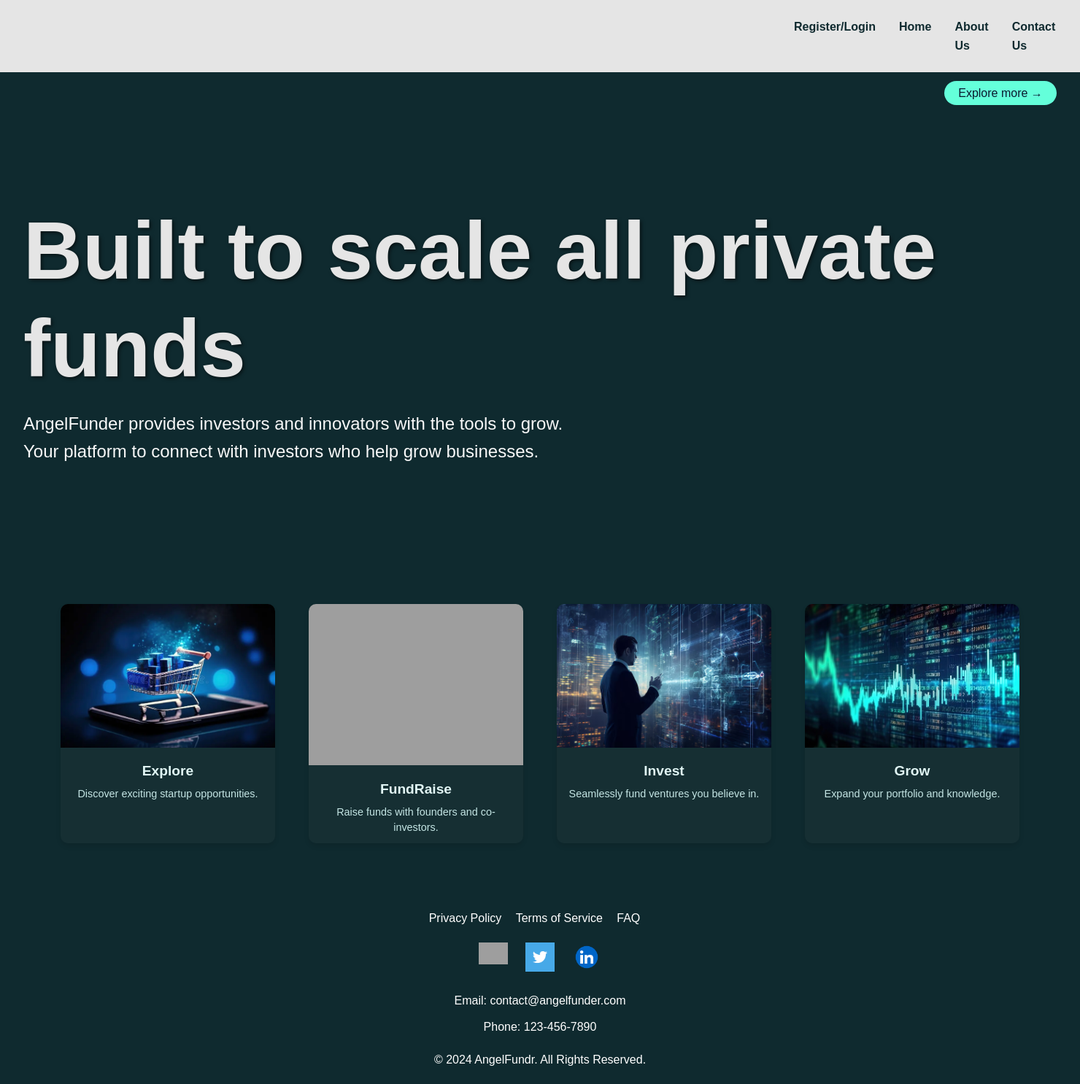
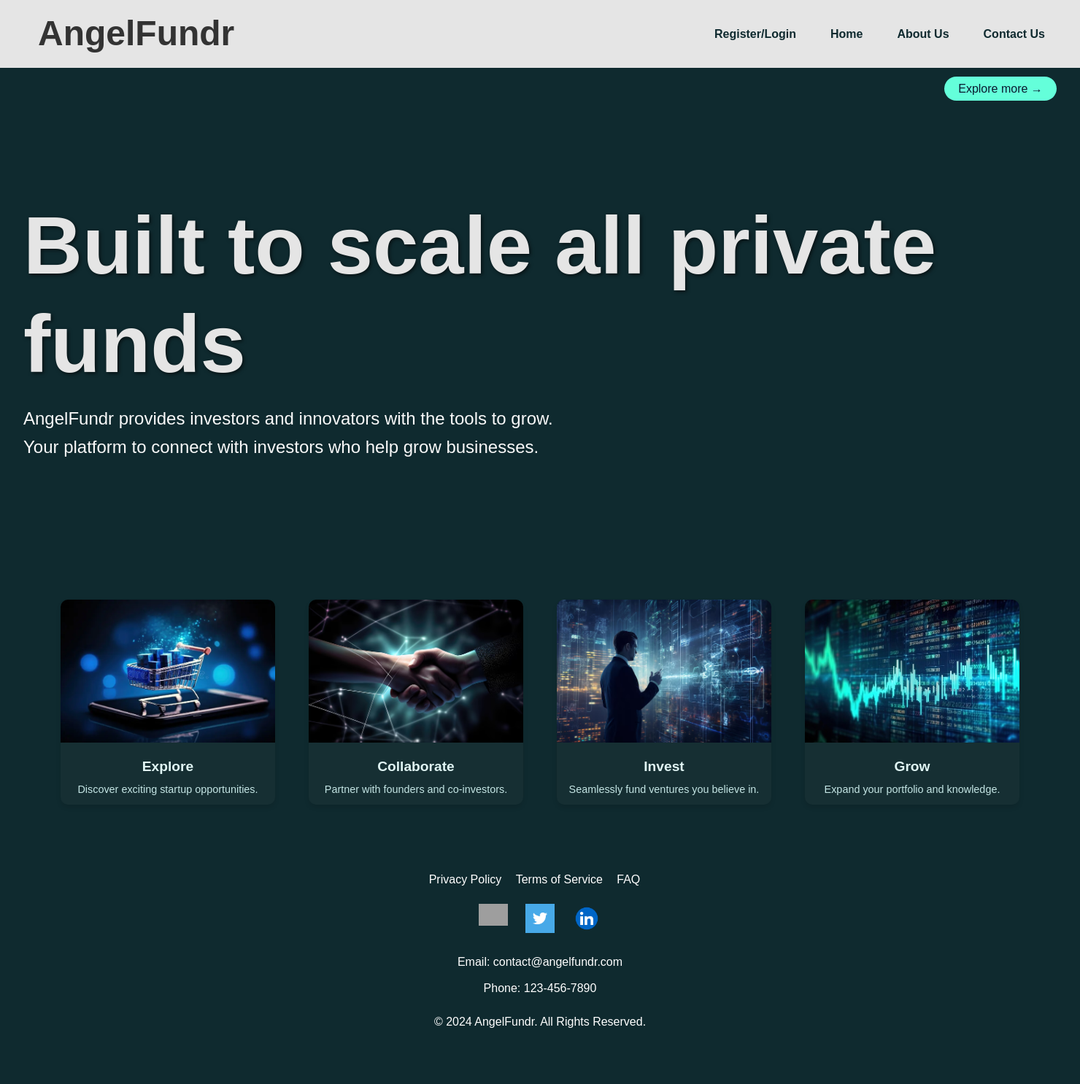
Before and after one commit to Amogh5678/Angel-investment-project, a Flask app: page / in a window 1480 px wide. Shown: the whole page at 73% size. After the commit the page ends 1409 px from the top, so only its background shows below. Run offline with Flask 3, Linux system fonts and the light colour scheme; some libraries are stand-ins or nearby versions; grey boxes are pictures that could not be loaded.

Commit message:
commit 6

```diff
--- a/static/css/register.css
+++ b/static/css/register.css
@@ -86,7 +86,7 @@
 
   /* Button */
   .submit-btn {
-    background: #5c6bf7;
+    background: #0f2a2f;
     color: #fff;
     padding: 10px;
     font-size: 16px;
@@ -96,7 +96,7 @@
   }
 
   .submit-btn:hover {
-    background: #4a56d4;
+    background: #0f2a2f;
   }
 
   /* Footer Text */
@@ -107,7 +107,7 @@
   }
 
   .footer-text a {
-    color: #5c6bf7;
+    color: #0f2a2f;
     text-decoration: none;
   }
 
--- a/static/css/startup.css
+++ b/static/css/startup.css
@@ -9,7 +9,7 @@ body {
 
 /* Header Styling */
 header {
-    background-color: #0056b3;
+    background-color: #0f2a2f;
     color: white;
     padding: 10px 20px;
     display: flex;
@@ -49,7 +49,7 @@ main {
 }
 
 h2 {
-    color: #0056b3;
+    color: #0f2a2f;
     margin-bottom: 15px;
 }
 
--- a/static/css/styles.css
+++ b/static/css/styles.css
@@ -51,7 +51,7 @@ body {
 nav ul {
     list-style: none;
     display: flex;
-    margin: 0 0 0 65rem;
+    margin: 0 0 0 63rem;
     padding: 0;
 }
 
@@ -391,3 +391,30 @@ body {
     font-weight: 400;
     color: #f9f9f9; /* Muted text */
 }
+
+
+.header-container {
+    display: flex; /* Align logo and nav side by side */
+    align-items: center; /* Vertically align items */
+    justify-content: space-between; /* Space between logo and nav */
+}
+
+.logo {
+    font-size: 3em; /* Set size for AngelFundr */
+    font-weight: bold; /* Bold text */
+    color: #333; /* Neutral color */
+    margin-left: 20px; /* Add some margin to the left */
+}
+
+.logo a {
+    text-decoration: none; /* Remove underline */
+    color: inherit; /* Use the same color as the text */
+}
+
+nav ul {
+    list-style: none;
+    display: flex;
+    margin: 0;
+    padding: 0;
+    gap: 15px; /* Add spacing between nav items */
+}
--- a/templates/homepage.html
+++ b/templates/homepage.html
@@ -9,6 +9,9 @@
 <body>
     <header>
         <div class="header-container">
+            <div class="logo">
+                <a href="/">AngelFundr</a>
+            </div>
             <nav>
                 <ul>
                     {% if session['name'] %}
@@ -30,10 +33,11 @@
         </div>
         <div class="hero-text">
             <h1 class="main-headline">Built to scale all private funds</h1>
-            <p>AngelFunder provides investors and innovators with the tools to grow.</p>
+            <p>AngelFundr provides investors and innovators with the tools to grow.</p>
             <p>Your platform to connect with investors who help grow businesses.</p>
         </div>
     </header>
+
     <section class="main-content">
         <section id="ex" class="feature-section">
             <div class="feature-card">
@@ -43,9 +47,9 @@
             </div>
 
             <div class="feature-card" onclick="checkLoginBeforeFundRaise();">
-                <img src="../static/images/fundraise.jpg" alt="FundRaise">
-                <h3>FundRaise</h3>
-                <p>Raise funds with founders and co-investors.</p>
+                <img src="../static/images/collaborate.jpg" alt="FundRaise">
+                <h3>Collaborate</h3>
+                <p>Partner with founders and co-investors.</p>
             </div>
 
             <div class="feature-card" onclick="checkLoginBeforeInvest();">
@@ -76,7 +80,7 @@
             <a href="#" class="social-icon"><img src="../static/images/linked-in.webp" alt="Linked-In"></a>
         </div>
         <div class="contact-info">
-            <p>Email: contact@angelfunder.com</p>
+            <p>Email: contact@angelfundr.com</p>
             <p>Phone: 123-456-7890</p>
         </div>
         <div class="footer-bottom">
```
Also changed, not shown: static/css/investor.css (+4 -4 lines), static/css/login.css (+4 -4 lines).
